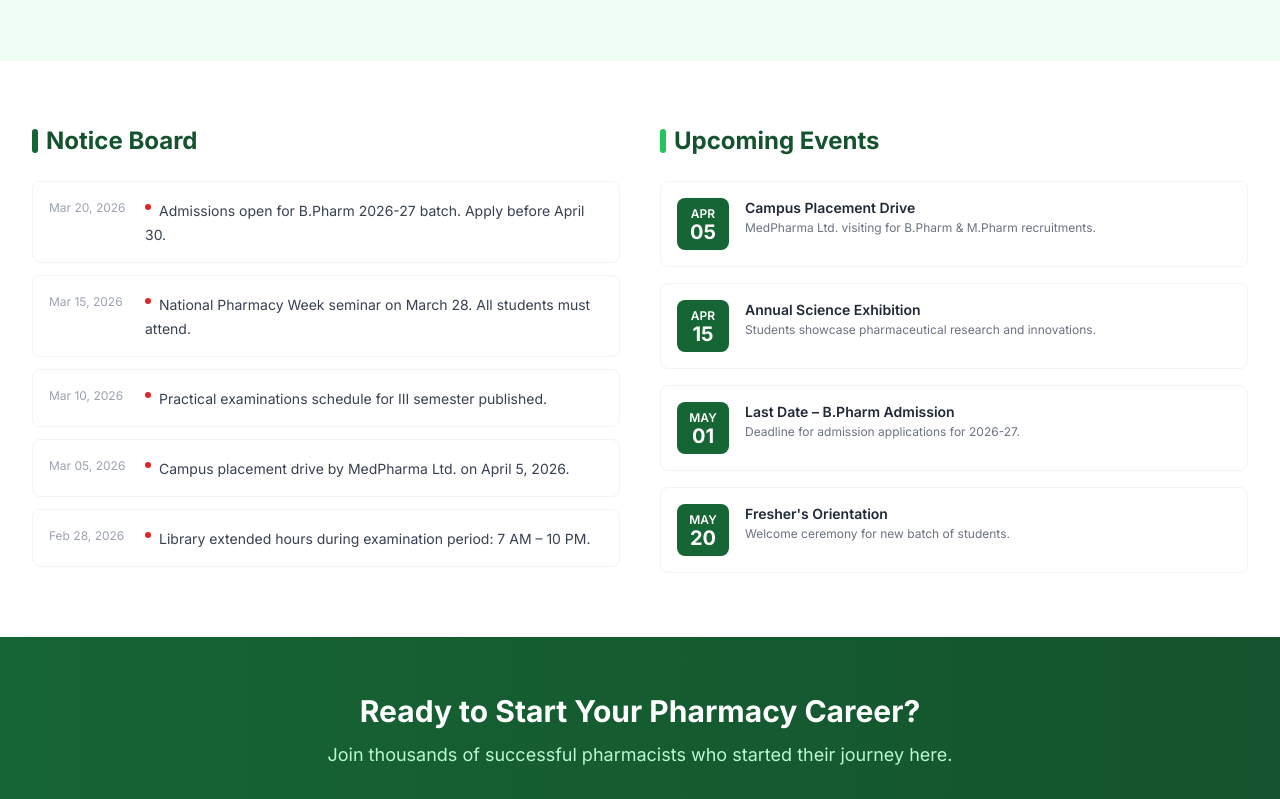
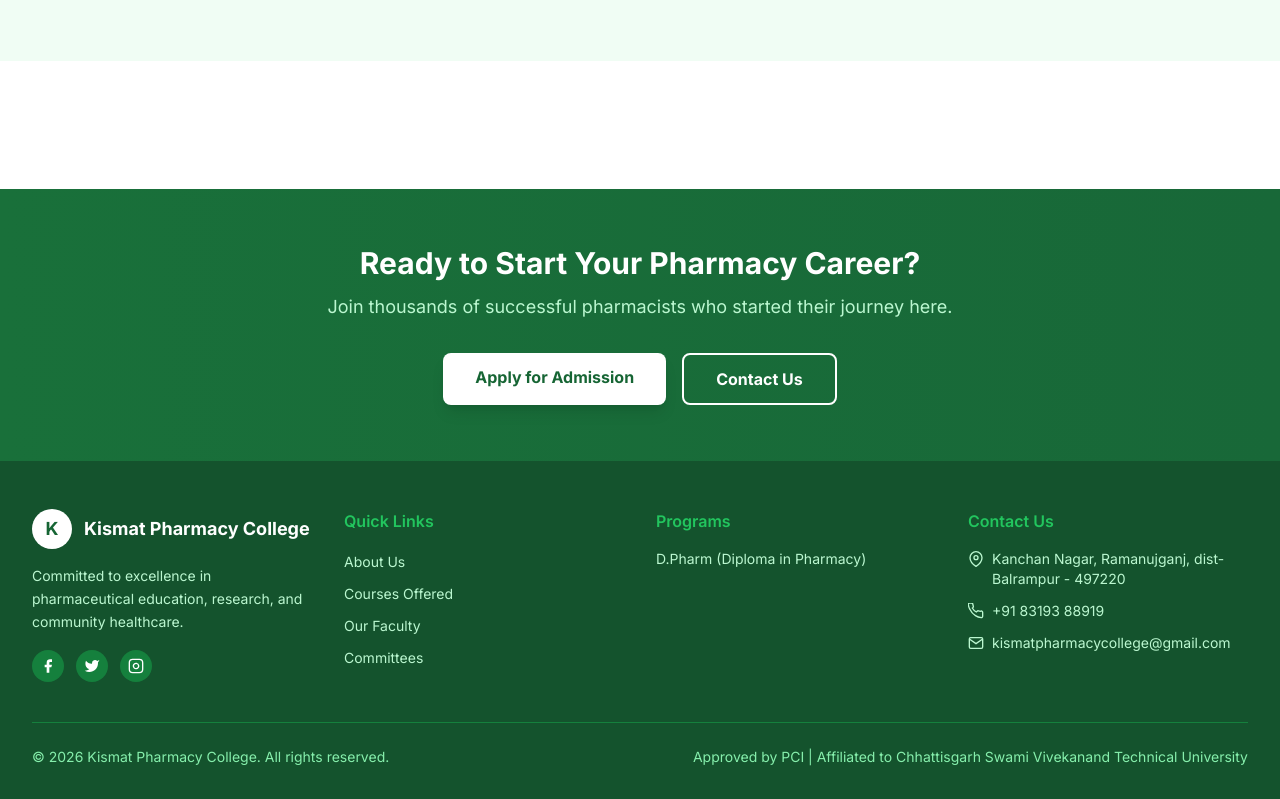
Before and after one commit to anurags-code/Kismat-Pharmacy-College, a Next.js app: page / in a window 1280 px wide. Shown: the part 1880-2679 px from the top of the page. Built offline with nearby package versions, Linux system fonts and the light colour scheme.

Commit message:
comment out notices temporarily

```diff
--- a/app/page.js
+++ b/app/page.js
@@ -198,7 +198,7 @@ export default function HomePage() {
         <div className="max-w-7xl mx-auto px-4 sm:px-6 lg:px-8">
           <div className="grid grid-cols-1 lg:grid-cols-2 gap-10">
             {/* Notices */}
-            <div>
+            {/* <div>
               <h2 className="text-2xl font-bold text-[#14532d] mb-6 flex items-center gap-2">
                 <span className="w-1.5 h-6 bg-[#166534] rounded inline-block" />
                 Notice Board
@@ -242,10 +242,10 @@ export default function HomePage() {
                   </li>
                 ))}
               </ul>
-            </div>
+            </div> */}
 
             {/* Events */}
-            <div>
+            {/* <div>
               <h2 className="text-2xl font-bold text-[#14532d] mb-6 flex items-center gap-2">
                 <span className="w-1.5 h-6 bg-[#22c55e] rounded inline-block" />
                 Upcoming Events
@@ -298,13 +298,13 @@ export default function HomePage() {
                   </div>
                 ))}
               </div>
-            </div>
+            </div> */}
           </div>
         </div>
       </section>
 
       {/* CTA Banner */}
-      <section className="bg-gradient-to-r from-[#166534] to-[#14532d] py-14">
+      <section className="bg-gradient-to-r from-[#19703a] to-[#186838] py-14">
         <div className="max-w-4xl mx-auto px-4 text-center">
           <h2 className="text-2xl sm:text-3xl font-bold text-white mb-3">
             Ready to Start Your Pharmacy Career?
```
